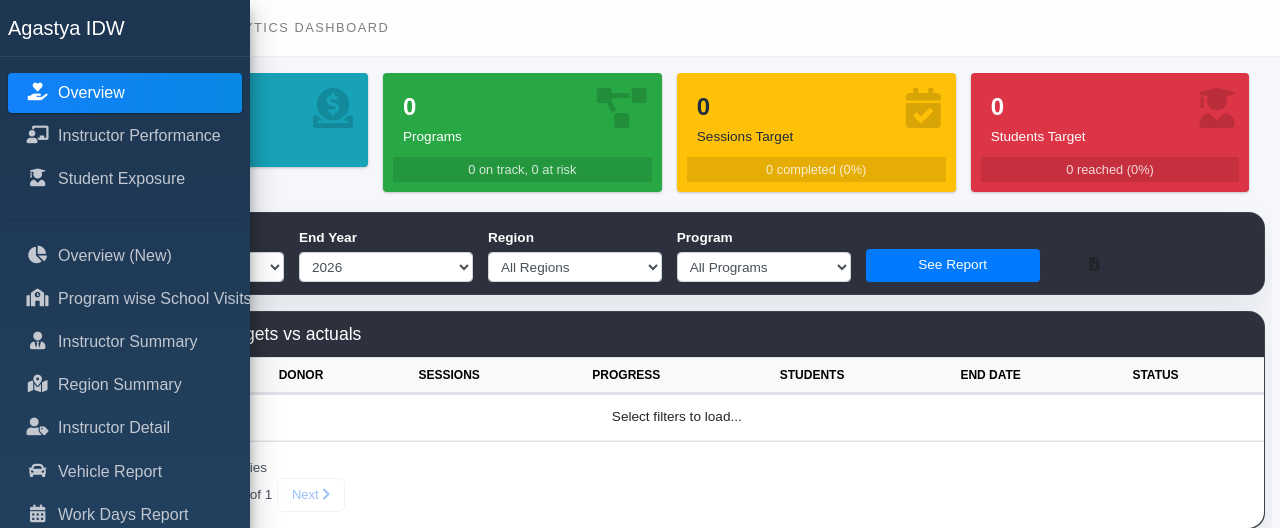
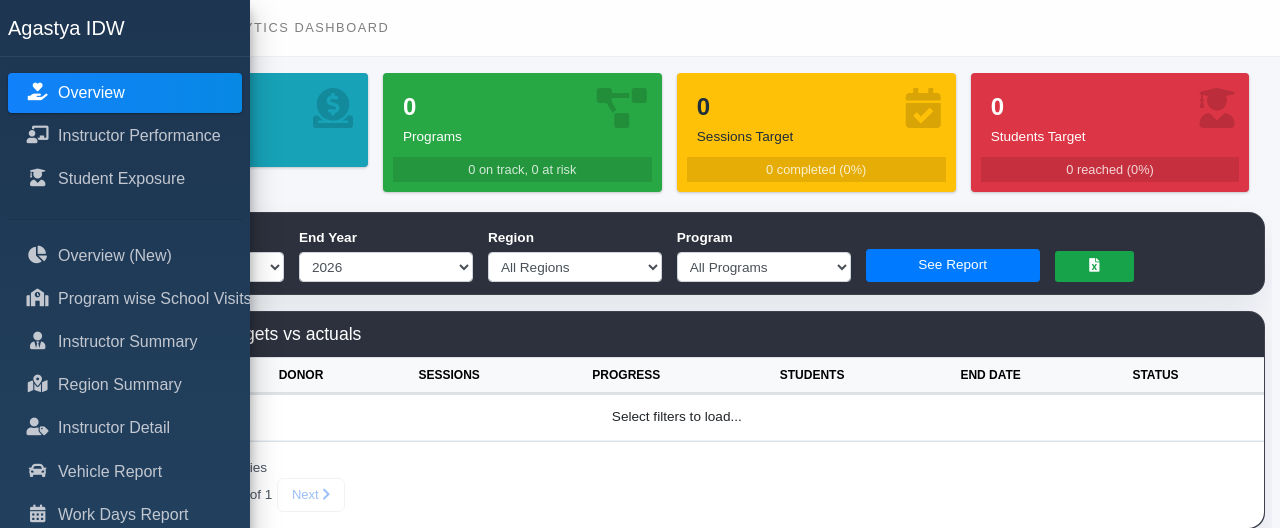
Before and after one commit to Shashwath-K/idw_preview, a FastAPI app: page / in a window 1280 px wide. Shown: the top 528 px of the page. Run offline with FastAPI, Linux system fonts and the light colour scheme; data that the repository does not hold is empty; some libraries are stand-ins or nearby versions.

Commit message:
Stylesheet-changes: CSS updated

```diff
--- a/frontend/static/css/app.css
+++ b/frontend/static/css/app.css
@@ -1685,6 +1685,17 @@ body[data-page="programs"] .exposure-empty {
     cursor: pointer !important;
 }
 
+.btn-export {
+    background-color: #16a34a !important;
+    color: #ffffff !important;
+    border: none;
+    transition: background-color 0.2s;
+}
+.btn-export:hover {
+    background-color: #15803d !important;
+    color: #ffffff !important;
+}
+
 .pagination-btn:hover:not(:disabled) {
     background: #eff6ff !important;
     border-color: #3b82f6 !important;
```
